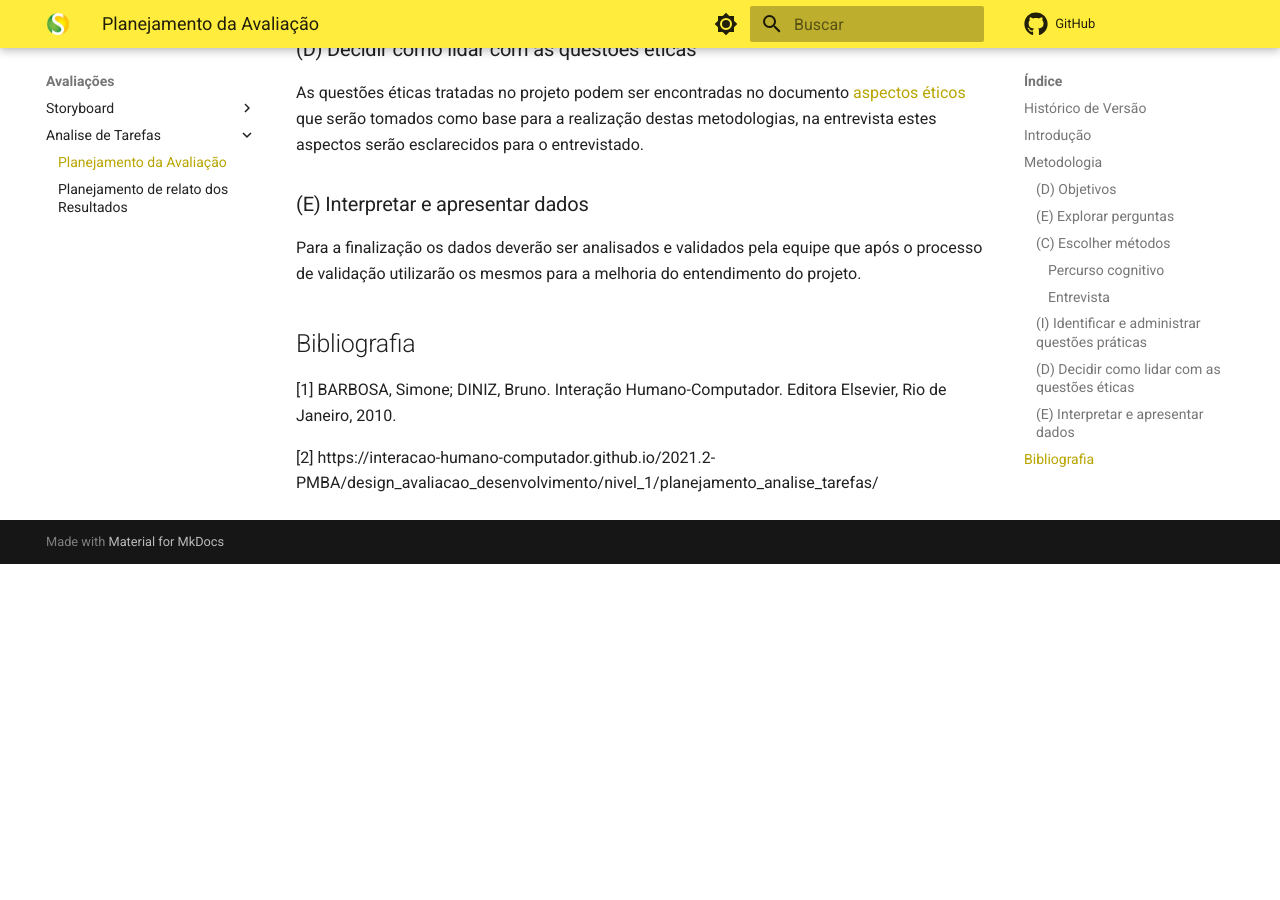
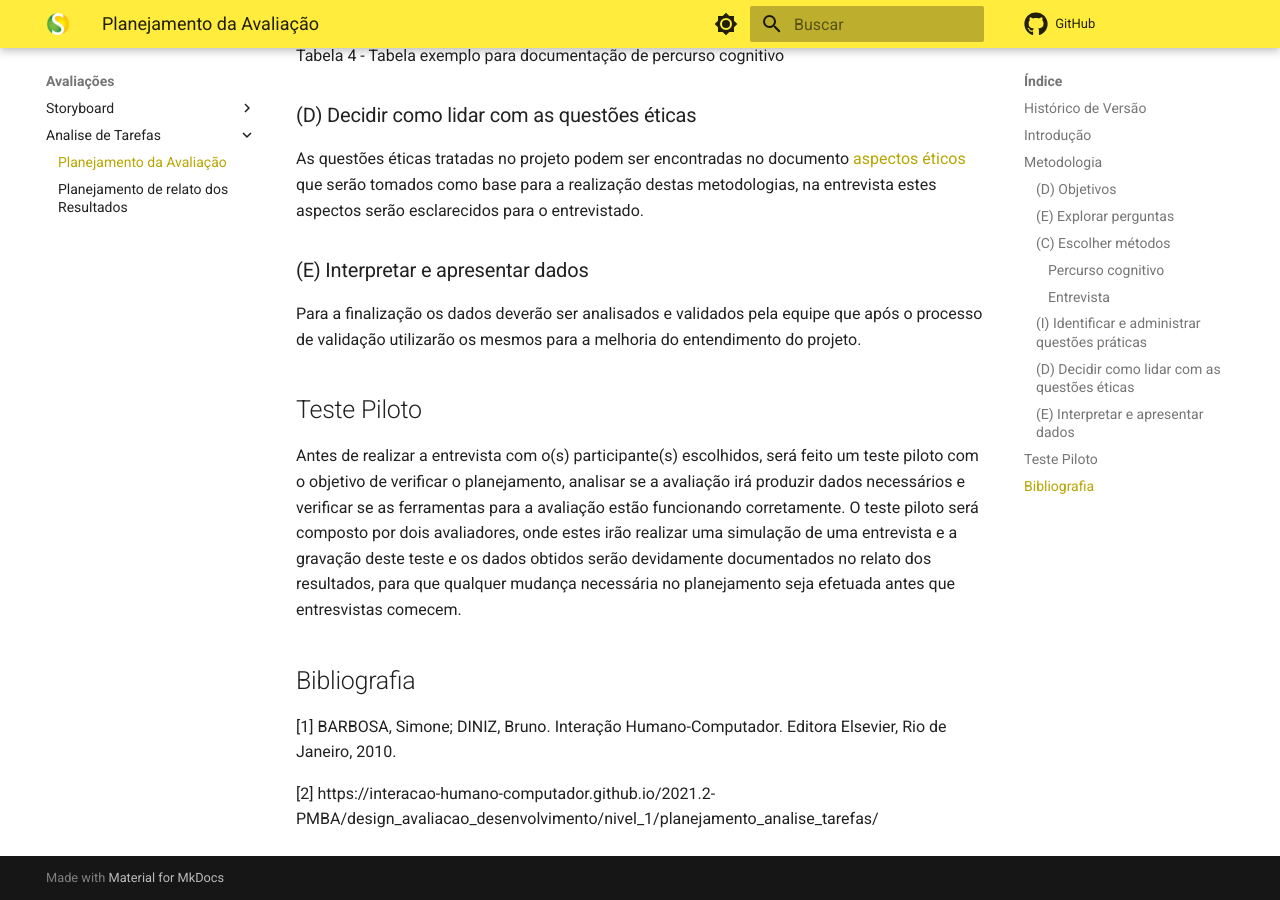
Before and after one commit to Interacao-Humano-Computador/2022.2-SimplesNacional, an MkDocs documentation site: the page built from docs/Avaliacoes/AnaliseDeTarefas/PlanejamentoAvAnaliseDeTarefas.md, in a window 1280 px wide and 900 px high, scrolled down 4188 px. Built offline with MkDocs 1.6.1 and Material for MkDocs 9.7.7, drawn with Linux system fonts in a browser that asks for light colours; comment, search, counter and statistics services are not loaded; before the commit the page ends 4752 px from its top, so only the background shows below that; some of the changed text lies outside the part shown.

Commit message:
adiciona teste piloto

```diff
--- a/docs/Avaliacoes/AnaliseDeTarefas/PlanejamentoAvAnaliseDeTarefas.md
+++ b/docs/Avaliacoes/AnaliseDeTarefas/PlanejamentoAvAnaliseDeTarefas.md
@@ -5,6 +5,7 @@
 |Data de Realização|Data Prevista de Revisão|Versão|Descrição|Autor|Revisor|
 | :----------: | :------: | :-----------: | :---------: |:---------: | :---------: |
 |14/12/2022|14/12/2022|1.0|Criação do planejamento|[Arthur Taylor](https://github.com/Eruel6)|[Thiago Oliveira](https://github.com/Thiab394)|
+|14/12/2022|14/12/2022|1.1|Adção do teste piloto|[Eduardo](https://github.com/edudsan) e [Pedro](https://github.com/PedroLSF)|-|
 
 ## Introdução
 
@@ -99,6 +100,11 @@ As questões éticas tratadas no projeto podem ser encontradas no documento [asp
 
 Para a finalização os dados deverão ser analisados e validados pela equipe que após o processo de validação utilizarão os mesmos para a melhoria do entendimento do projeto.
 
+## Teste Piloto
+
+Antes de realizar a entrevista com o(s) participante(s) escolhidos, será feito um teste piloto com o objetivo de verificar o planejamento, analisar se a avaliação
+irá produzir dados necessários e verificar se as ferramentas para a avaliação estão funcionando corretamente. O teste piloto será composto por dois avaliadores, onde estes irão realizar uma simulação de uma entrevista e a gravação deste teste e os dados obtidos serão devidamente documentados no relato dos resultados, para que qualquer mudança necessária no planejamento seja efetuada antes que entresvistas comecem.
+
 ## Bibliografia
 
 [1] BARBOSA, Simone; DINIZ, Bruno. Interação Humano-Computador. Editora Elsevier, Rio de Janeiro, 2010.
```
